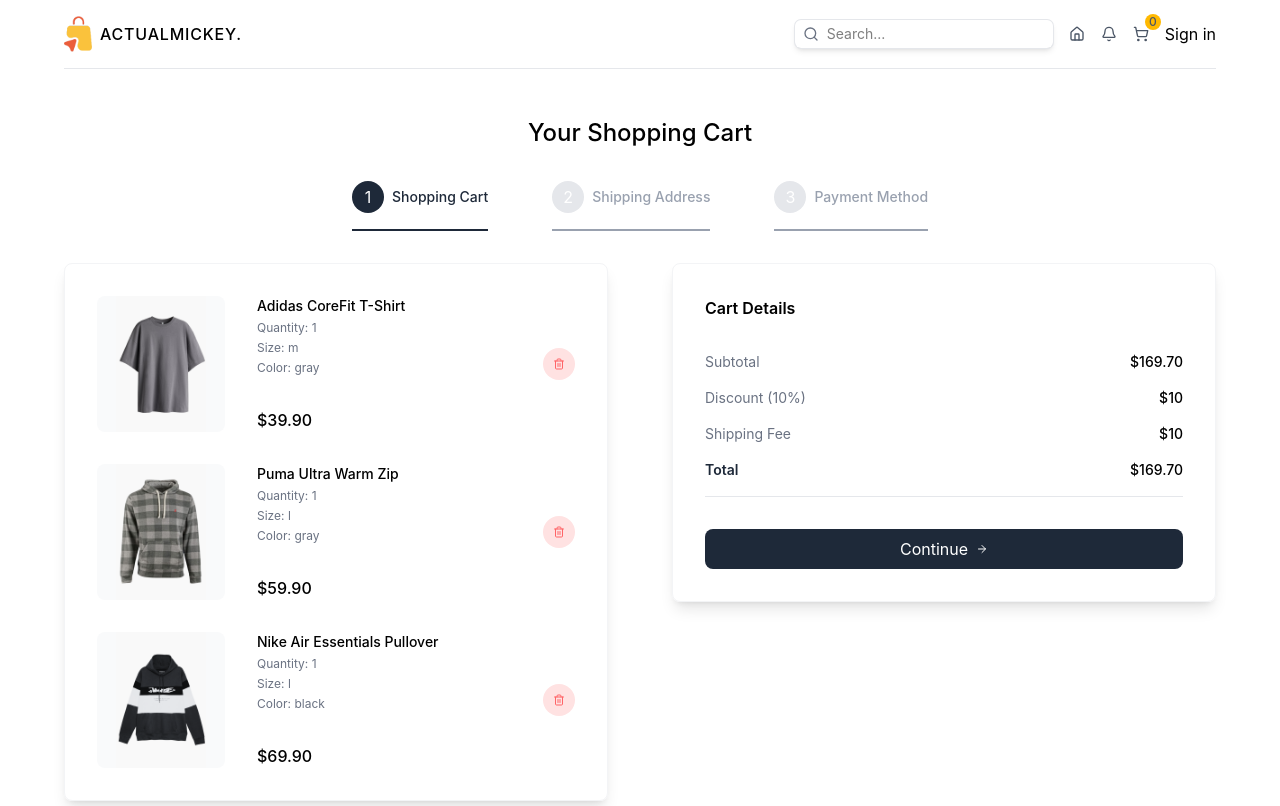
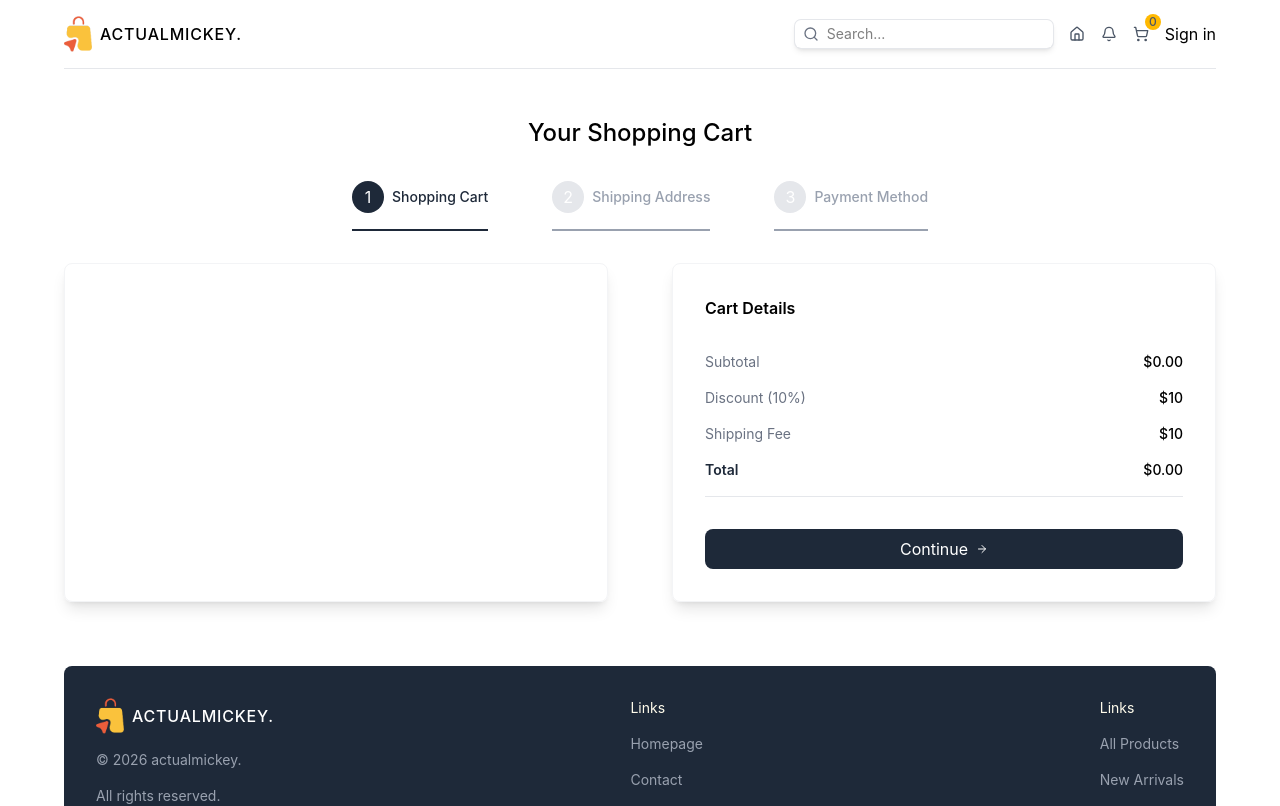
Before and after one commit to WebApp07/E-ECOMMERCE-UI, a Next.js app: page /cart in a window 1280 px wide. Shown: the top 806 px of the page. Built offline with nearby package versions, Linux system fonts and the light colour scheme.

Commit message:
Cart State Management with Zustand, Persist Data on Local Storage, Cart Actions, Zustand Hydration

```diff
--- a/src/app/cart/page.tsx
+++ b/src/app/cart/page.tsx
@@ -2,7 +2,8 @@
 
 import PaymentForm from "@/src/components/PaymentForm";
 import ShippingForm from "@/src/components/ShippingForm";
-import { CartItemsType } from "@/src/tpyes";
+import useCartStore from "@/src/stores/cartStore";
+import { CartItemsType, ShippingFormInputs } from "@/src/tpyes";
 import { ArrowRight, Trash2 } from "lucide-react";
 import Image from "next/image";
 import { useRouter, useSearchParams } from "next/navigation";
@@ -84,7 +85,9 @@
   const searchParams = useSearchParams();
   const router = useRouter();
   const activeStep = parseInt(searchParams.get("step") || "1");
-  const [shippingForm, setShippingForm] = useState(null);
+  const [shippingForm, setShippingForm] = useState<ShippingFormInputs>();
+
+  const { cart, removeFromCart } = useCartStore();
 
   return (
     <div className="flex flex-col gap-8 items-center justify-center mt-12">
@@ -115,9 +118,12 @@
         {/* STEPS */}
         <div className="w-full lg:w-7/12 shadow-lg border border-gray-100 p-8 rounded-lg flex flex-col gap-8">
           {activeStep === 1 ? (
-            cartItems.map((item) => (
+            cart.map((item) => (
               // SINGLE CART ITEM
-              <div className="flex items-center justify-between" key={item.id}>
+              <div
+                className="flex items-center justify-between"
+                key={item.id + item.selectedSize + item.selectedColor}
+              >
                 {/* IMAGE AND DETAILS */}
                 <div className="flex gap-8">
                   {/* IMAGE */}
@@ -146,7 +152,10 @@
                     <p className="font-medium">${item.price.toFixed(2)}</p>
                   </div>
                 </div>
-                <button className="w-8 h-8 rounded-full bg-red-100 hover:bg-red-200 transition-all duration-300 text-red-400 flex items-center justify-center cursor-pointer">
+                <button
+                  onClick={() => removeFromCart(item)}
+                  className="w-8 h-8 rounded-full bg-red-100 hover:bg-red-200 transition-all duration-300 text-red-400 flex items-center justify-center cursor-pointer"
+                >
                   {/* DELETE BUTTON */}
                   <Trash2 className="w-3 h-3" />
                 </button>
@@ -170,7 +179,7 @@
               <p className="text-gray-500">Subtotal</p>
               <p className="font-medium">
                 $
-                {cartItems
+                {cart
                   .reduce((acc, item) => acc + item.price * item.quantity, 0)
                   .toFixed(2)}
               </p>
@@ -187,7 +196,7 @@
               <p className="text-gray-800 font-semibold">Total</p>
               <p className="font-medium">
                 $
-                {cartItems
+                {cart
                   .reduce((acc, item) => acc + item.price * item.quantity, 0)
                   .toFixed(2)}
               </p>
--- a/src/app/layout.tsx
+++ b/src/app/layout.tsx
@@ -3,6 +3,7 @@
 import "./globals.css";
 import Navbar from "../components/Navbar";
 import Footer from "../components/Footer";
+import { ToastContainer } from "react-toastify";
 
 const geistSans = Geist({
   variable: "--font-geist-sans",
@@ -34,6 +35,7 @@
           {children}
           <Footer />
         </div>
+        <ToastContainer position="bottom-right" />
       </body>
     </html>
   );
--- a/src/components/ProductCard.tsx
+++ b/src/components/ProductCard.tsx
@@ -1,16 +1,20 @@
 "use client";
 
+import useCartStore from "../stores/cartStore";
+import { ProductType } from "../tpyes";
+import { ShoppingCart } from "lucide-react";
+import Image from "next/image";
 import Link from "next/link";
-import { ProductType } from "../tpyes";
-import Image from "next/image";
-import { ShoppingCart } from "lucide-react";
 import { useState } from "react";
+import { toast } from "react-toastify";
 
 const ProductCard = ({ product }: { product: ProductType }) => {
   const [productTypes, setProductTypes] = useState({
     size: product.sizes[0],
     color: product.colors[0],
   });
+
+  const { addToCart } = useCartStore();
 
   const handleProductType = ({
     type,
@@ -25,11 +29,21 @@
     }));
   };
 
+  const handleAddToCart = () => {
+    addToCart({
+      ...product,
+      quantity: 1,
+      selectedSize: productTypes.size,
+      selectedColor: productTypes.color,
+    });
+    toast.success("Product added to cart");
+  };
+
   return (
     <div className="shadow-lg rounded-lg overflow-hidden">
       {/* IMAGE */}
       <Link href={`/products/${product.id}`}>
-        <div className="relative aspect-2/3">
+        <div className="relative aspect-[2/3]">
           <Image
             src={product.images[productTypes.color]}
             alt={product.name}
@@ -44,7 +58,7 @@
         <p className="text-sm text-gray-500">{product.shortDescription}</p>
         {/* PRODUCT TYPES */}
         <div className="flex items-center gap-4 text-xs">
-          {/* SIZE */}
+          {/* SIZES */}
           <div className="flex flex-col gap-1">
             <span className="text-gray-500">Size</span>
             <select
@@ -57,26 +71,30 @@
             >
               {product.sizes.map((size) => (
                 <option key={size} value={size}>
-                  {size.toLocaleUpperCase()}
+                  {size.toUpperCase()}
                 </option>
               ))}
             </select>
           </div>
-          {/* COLOR */}
+          {/* COLORS */}
           <div className="flex flex-col gap-1">
             <span className="text-gray-500">Color</span>
             <div className="flex items-center gap-2">
               {product.colors.map((color) => (
                 <div
+                  className={`cursor-pointer border-1 ${
+                    productTypes.color === color
+                      ? "border-gray-400"
+                      : "border-gray-200"
+                  } rounded-full p-[1.2px]`}
                   key={color}
-                  className={`cursor-pointer border-2 ${productTypes.color === color ? "border-gray-400" : "border-gray-200"} rounded-full p-[1.2px]`}
                   onClick={() =>
                     handleProductType({ type: "color", value: color })
                   }
                 >
                   <div
-                    className="w-3.5 h-3.5 rounded-full"
-                    style={{ background: color }}
+                    className="w-[14px] h-[14px] rounded-full"
+                    style={{ backgroundColor: color }}
                   />
                 </div>
               ))}
@@ -86,8 +104,11 @@
         {/* PRICE AND ADD TO CART BUTTON */}
         <div className="flex items-center justify-between">
           <p className="font-medium">${product.price.toFixed(2)}</p>
-          <button className="ring-1 ring-gray-200 shadow-lg rounded-md px-2 py-1 text-sm cursor-pointer hover:text-white hover:bg-black flex items-center gap-2 ">
-            <ShoppingCart className="w-4" />
+          <button
+            onClick={handleAddToCart}
+            className="ring-1 ring-gray-200 shadow-lg rounded-md px-2 py-1 text-sm cursor-pointer hover:text-white hover:bg-black transition-all duration-300 flex items-center gap-2"
+          >
+            <ShoppingCart className="w-4 h-4" />
             Add to Cart
           </button>
         </div>
--- a/src/components/ShoppingCartIcon.tsx
+++ b/src/components/ShoppingCartIcon.tsx
@@ -1,14 +1,18 @@
 "use client";
 
+import useCartStore from "../stores/cartStore";
 import { ShoppingCart } from "lucide-react";
 import Link from "next/link";
 
 const ShoppingCartIcon = () => {
+  const { cart, hasHydrated } = useCartStore();
+
+  if (!hasHydrated) return null;
   return (
     <Link href="/cart" className="relative">
       <ShoppingCart className="w-4 h-4 text-gray-600" />
       <span className="absolute -top-3 -right-3 bg-amber-400 text-gray-600 rounded-full w-4 h-4 flex items-center justify-center text-xs font-medium">
-        0
+        {cart.reduce((acc, item) => acc + item.quantity, 0)}
       </span>
     </Link>
   );
--- /dev/null
+++ b/src/stores/cartStore.ts
@@ -0,0 +1,62 @@
+import { CartStoreActionsType, CartStoreStateType } from "../tpyes";
+import { create } from "zustand";
+import { persist, createJSONStorage } from "zustand/middleware";
+
+const useCartStore = create<CartStoreStateType & CartStoreActionsType>()(
+  persist(
+    (set) => ({
+      cart: [],
+      hasHydrated: false,
+      addToCart: (product) =>
+        set((state) => {
+          const existingIndex = state.cart.findIndex(
+            (p) =>
+              p.id === product.id &&
+              p.selectedSize === product.selectedSize &&
+              p.selectedColor === product.selectedColor,
+          );
+
+          if (existingIndex !== -1) {
+            const updatedCart = [...state.cart];
+            updatedCart[existingIndex].quantity += product.quantity || 1;
+            return { cart: updatedCart };
+          }
+
+          return {
+            cart: [
+              ...state.cart,
+              {
+                ...product,
+                quantity: product.quantity || 1,
+                selectedSize: product.selectedSize,
+                selectedColor: product.selectedColor,
+              },
+            ],
+          };
+        }),
+      removeFromCart: (product) =>
+        set((state) => ({
+          cart: state.cart.filter(
+            (p) =>
+              !(
+                p.id === product.id &&
+                p.selectedSize === product.selectedSize &&
+                p.selectedColor === product.selectedColor
+              ),
+          ),
+        })),
+      clearCart: () => set({ cart: [] }),
+    }),
+    {
+      name: "cart",
+      storage: createJSONStorage(() => localStorage),
+      onRehydrateStorage: () => (state) => {
+        if (state) {
+          state.hasHydrated = true;
+        }
+      },
+    },
+  ),
+);
+
+export default useCartStore;
--- a/src/tpyes.ts
+++ b/src/tpyes.ts
@@ -33,9 +33,9 @@
   city: z.string().min(1, "City is required!"),
   postalCode: z
     .string()
-    .min(3, "Postal code must be at least 3 characters")
-    .max(10, "Postal code is too long")
-    .regex(/^[a-zA-Z0-9\s-]+$/, "Invalid postal code format"),
+    .min(3, "Postal code must be at least 3 characters!")
+    .max(10, "Postal code is too long!")
+    .regex(/^[a-zA-Z0-9\s-]+$/, "Invalid postal code format!"),
 });
 
 export type ShippingFormInputs = z.infer<typeof shippingFormSchema>;
@@ -55,3 +55,14 @@
 });
 
 export type PaymentFormInputs = z.infer<typeof paymentFormSchema>;
+
+export type CartStoreStateType = {
+  cart: CartItemsType;
+  hasHydrated: boolean;
+};
+
+export type CartStoreActionsType = {
+  addToCart: (product: CartItemType) => void;
+  removeFromCart: (product: CartItemType) => void;
+  clearCart: () => void;
+};
```
Also changed, not shown: 1 other file (tests, documents, lock files or other folders).
